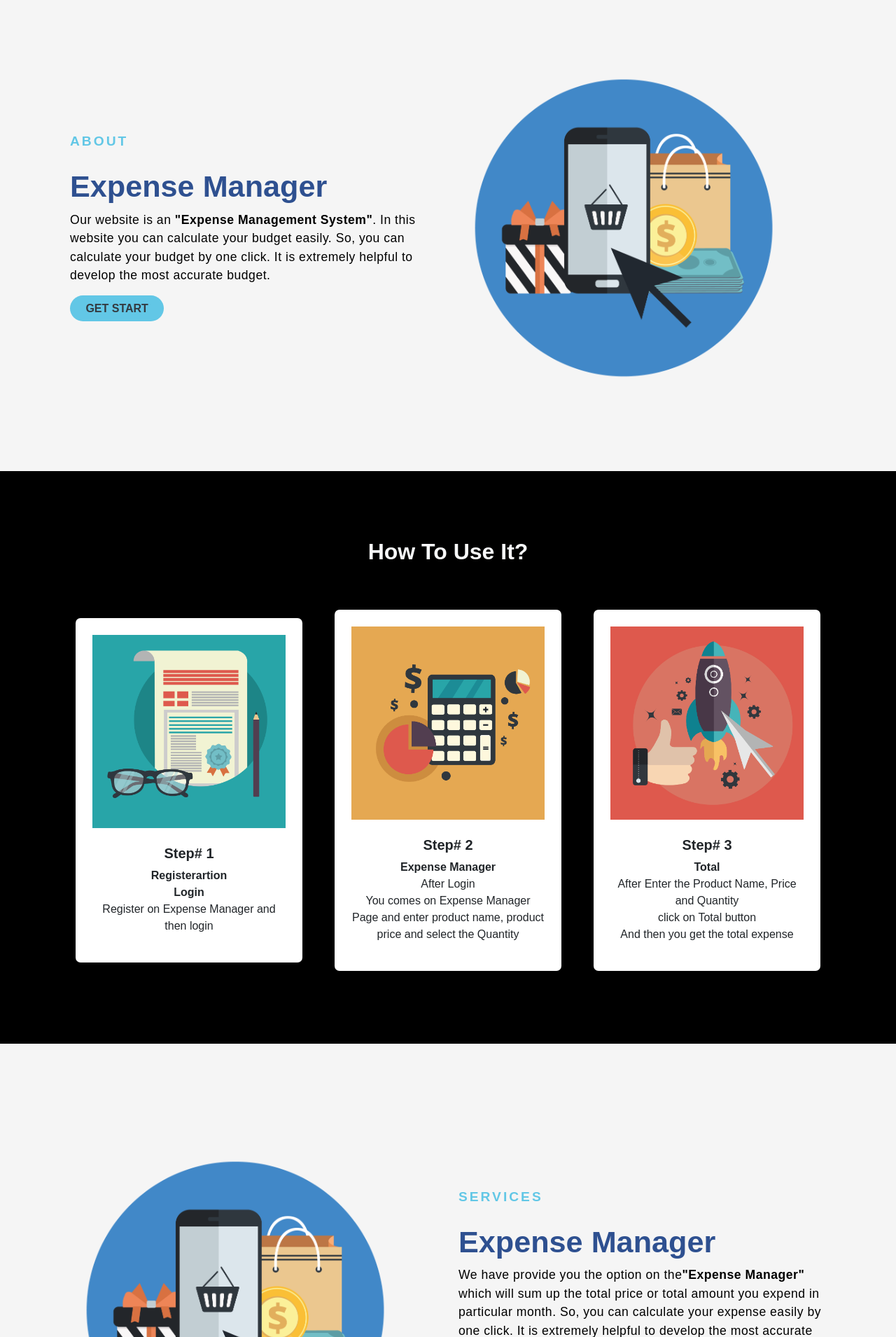
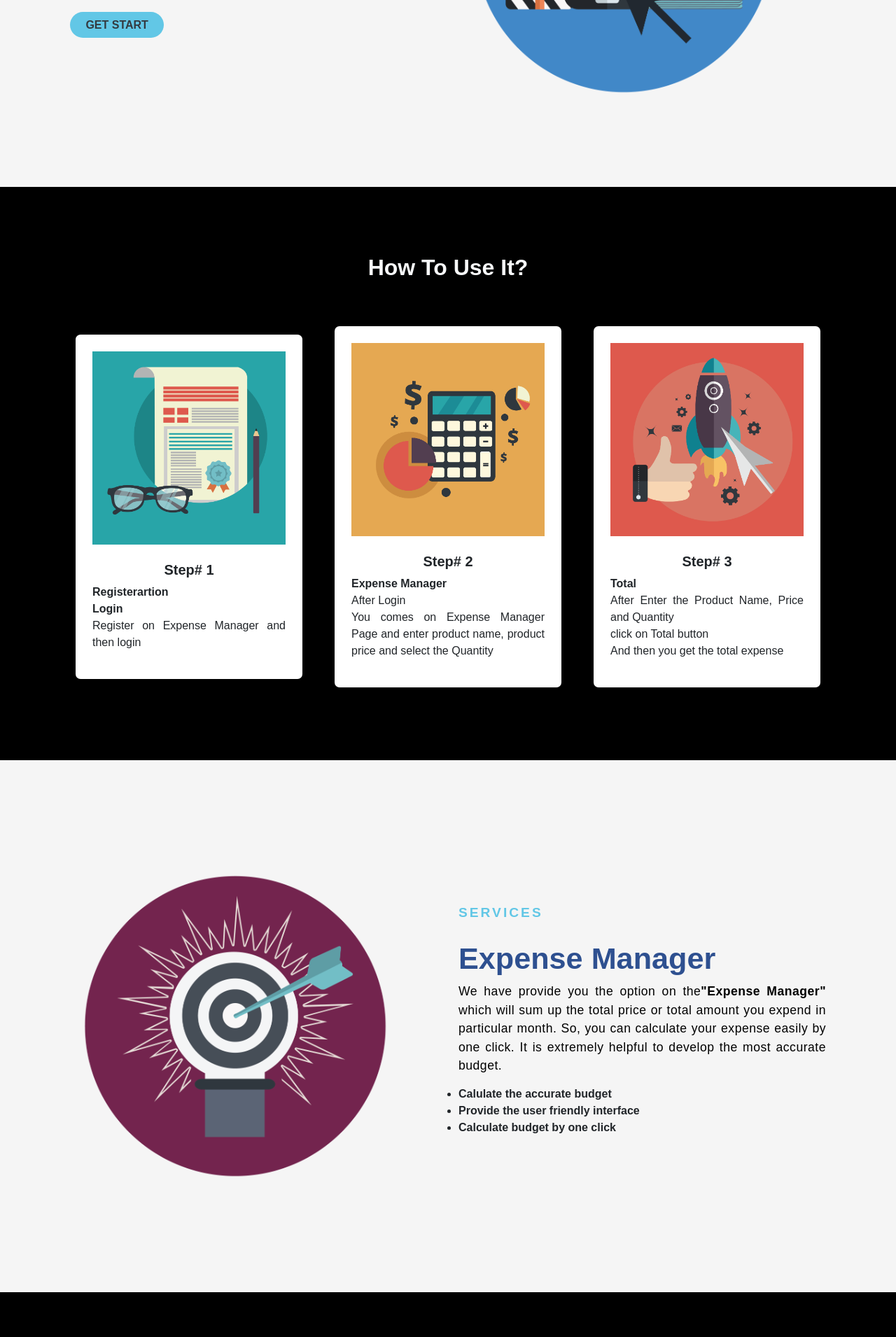
Before and after one commit to Tarooba-Faheem-Hussain/Expense-Manager, a PHP site: page / in a window 1280 px wide. Shown: the part 1043-2953 px from the top of the page at 70% size. Run offline with PHP 8.4, Linux system fonts and the light colour scheme; some libraries are stand-ins or nearby versions.

Commit message:
images & contact us php
images & contact us php link with another page

```diff
--- a/Expense-Manager.php
+++ b/Expense-Manager.php
@@ -67,8 +67,8 @@
                                     <tbody>
                                         <tr>
                                             <td><button type="button" name="add" id="add" class="btn btn-success">+</button></td>
-                                            <td><input type="text" class="form-control" id="name0" placeholder="Enter Product" data-index="0" required></td>
-                                            <td><input type="number" class="form-control price" id="price0" placeholder="Enter price" data-index="0" required> </td>
+                                            <td><input type="text" class="form-control" id="name0" placeholder="Enter Product" data-index="0" ></td>
+                                            <td><input type="number" class="form-control price" id="price0" placeholder="Enter price" data-index="0" > </td>
                                             <td>
                                                 <select id="quantity0" class="custom-select quantity" data-index="0" required>
                                                     <option value="0">Select </option>
--- a/contact-us.php
+++ b/contact-us.php
@@ -25,7 +25,8 @@ $count = mysqli_num_rows($result);
   $sql = "INSERT INTO contact_us (Email,Subject,Message)" . "VALUES ('$Email','$Subject','$Message')";
   if (mysqli_query($conn, $sql))
   {
-   echo " Successfully Submitted! ";
+    header("Location: index.php");
+   //echo " Successfully Submitted! ";
   }
      else
     {
--- a/index.php
+++ b/index.php
@@ -42,7 +42,7 @@
         </nav>
 
         <div class="mid">
-             <img src="images/MainImage.png" class="img-fluid">
+             <img src="images/CoverImage.png" class="img-fluid">
         </div>
 
     </header>
@@ -103,7 +103,7 @@
     <section id="services" class="SERVICES py-5">
         <div class="row align-items-center container my-5 mx-auto">
             <div class="img col-lg-6 col-md-6 col-12 w-50 pt-5 pb-5">
-                <img class="img-fluid" src="images/about.png" width="90%">
+                <img class="img-fluid" src="images/services.png" width="90%">
             </div>
 
             <div class="text col-lg-6 col-md-6 col-12 w-50 pt-5 pb-5">
@@ -147,7 +147,7 @@
             </div>
 
             <div class="img col-lg-6 col-md-6 col-12 w-50 pt-3 pb-3">
-                <img class="img-fluid" src="images/about.png" width="90%">
+                <img class="img-fluid" src="images/contact-us.png" width="90%">
             </div>
 
         </div>
--- a/styles/custom.css
+++ b/styles/custom.css
@@ -4,6 +4,12 @@
         padding: 0px;
         box-sizing: border-box;
         font-family: 'poppins', sans-serif;
+
+    }
+
+    p{
+        text-align: justify;
+        text-justify: inter-word;
     }
 
     html {
@@ -14,6 +20,7 @@
         background: #003153;
         padding: 0.5rem 4rem;
         z-index: 1000;
+
     }
 
     .navbar .navbar-brand {
@@ -55,6 +62,7 @@
 
     .about {
         background-color: whitesmoke;
+
     }
 
     .about .text {
@@ -63,6 +71,7 @@
         justify-content: flex-start;
         align-items: flex-start;
         margin: auto;
+
     }
 
     .about .text h6 {
```
Also changed, not shown: images/CoverImage.png (added), images/contact-us.png (added), images/services.png (added).
